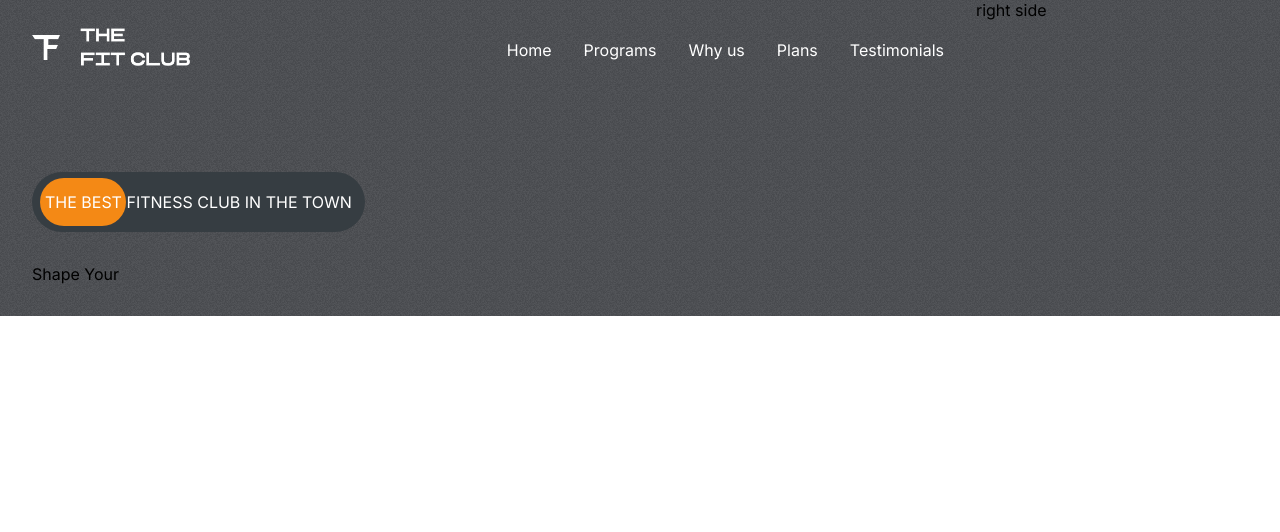
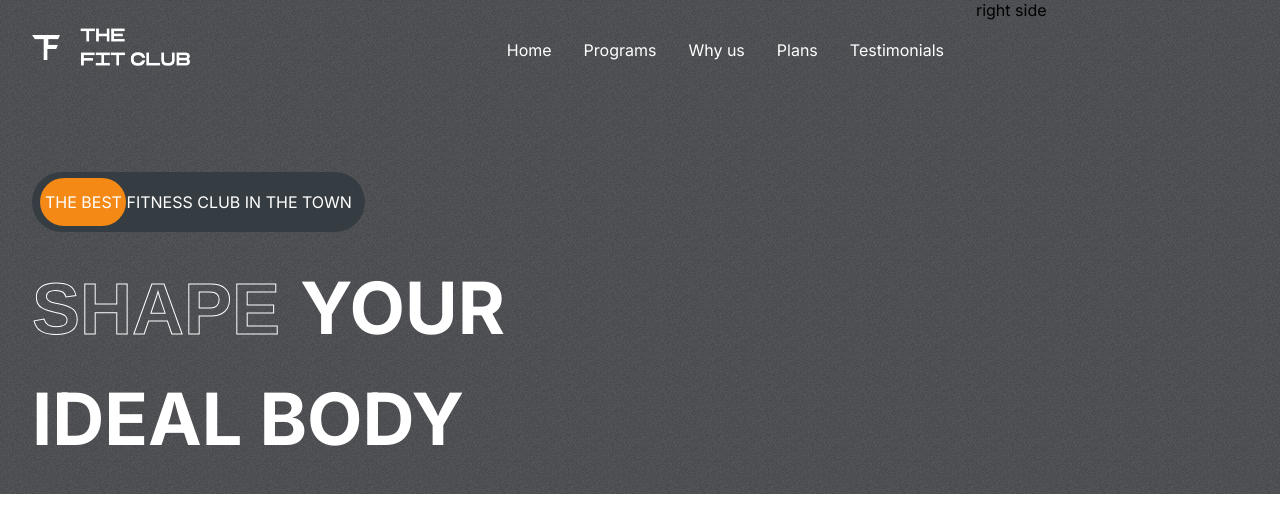
Before and after one commit to pallab17/Fithelp.2, a React (Create React App) app in the folder fithelp.2/: page / in a window 1280 px wide. Shown: the top 532 px of the page. Built offline with nearby package versions, Linux system fonts and the light colour scheme.

Commit message:
files updated

```diff
--- a/fithelp.2/src/App.css
+++ b/fithelp.2/src/App.css
@@ -21,3 +21,9 @@
 ::-webkit-scrollbar{
   display: none;
 }
+.outline-text{
+  color: transparent;
+  font-family: Arial, Helvetica, sans-serif;
+  -webkit-text-stroke-width: 1px;
+  -webkit-text-stroke-color: white;
+}
--- a/fithelp.2/src/components/Hero/Hero.css
+++ b/fithelp.2/src/components/Hero/Hero.css
@@ -49,3 +49,14 @@
     z-index: 1;
 
 }
+.hero-text{
+    display: flex;
+    flex-direction: column;
+    gap: 1.5rem;
+    text-transform: uppercase;
+    font-size: 4.5rem;
+    font-weight: bold;
+    color: white;
+    text-overflow: inherit;
+
+}
--- a/fithelp.2/src/components/Hero/Hero.jsx
+++ b/fithelp.2/src/components/Hero/Hero.jsx
@@ -15,8 +15,11 @@ const Hero = () => {
         {/* hero-head */}
         <div className="hero-text">
           <div>
-            <span>Shape </span>
+            <span className="outline-text">Shape </span>
             <span>Your</span>
+          </div>
+          <div>
+          <span>Ideal Body</span>
           </div>
         </div>
       </div>
```
